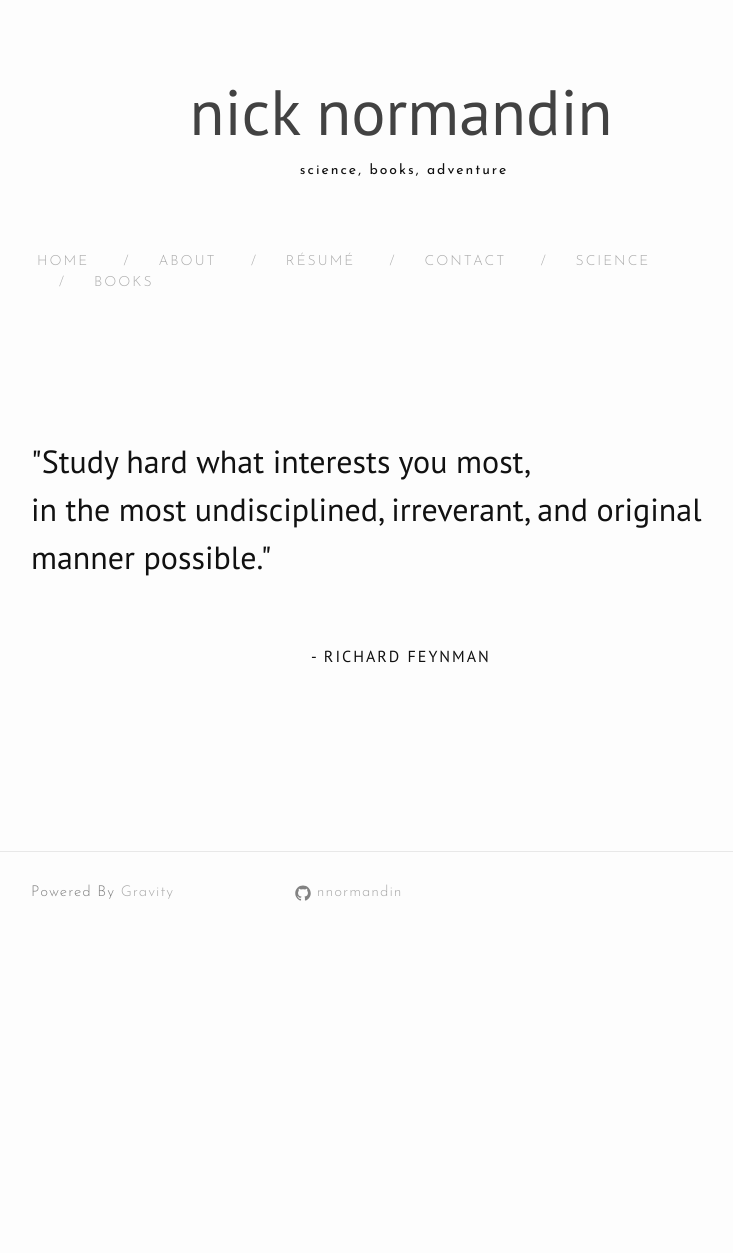
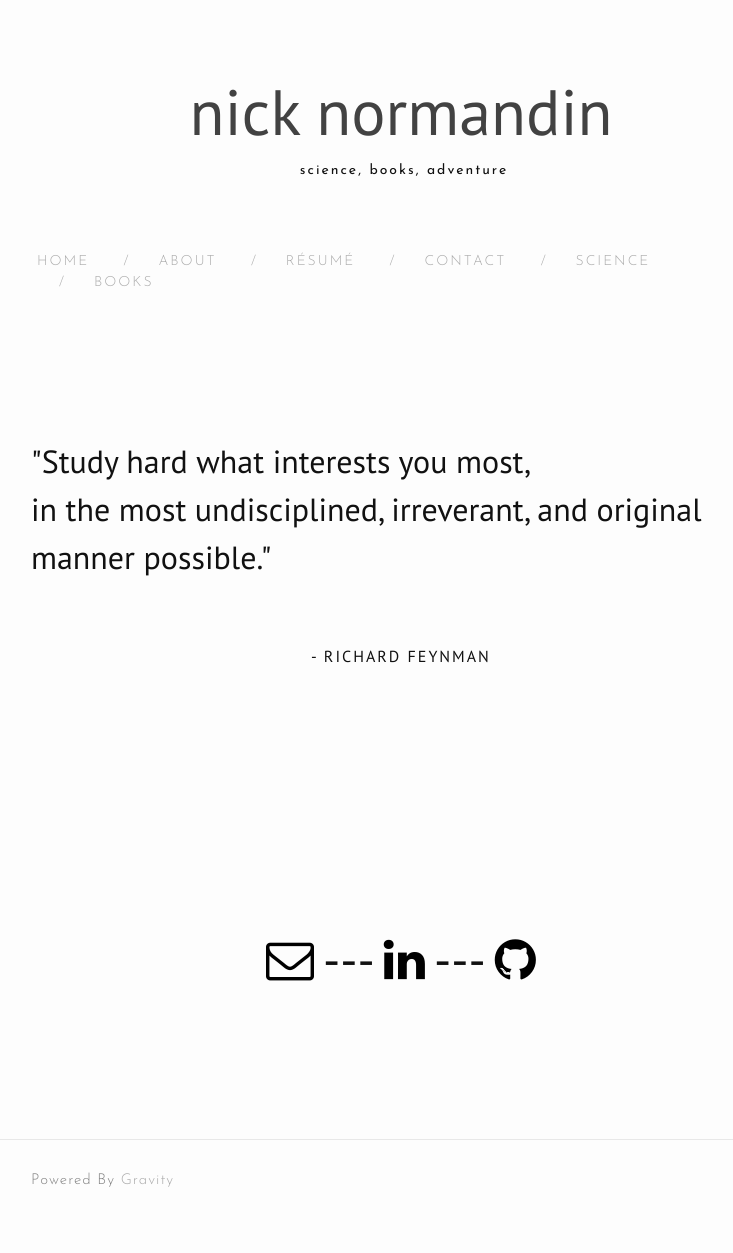
Before and after one commit to nnormandin/nnormandin.github.io, a Jekyll site: the page built from index.html, in a window 1280 px wide. Shown: the whole page, without its empty margins (239-972 px from the left). Built offline with Jekyll 4.4.1, drawn with Linux system fonts in a browser that asks for light colours; nearby versions of some CDN libraries; the list of posts is cut into pages by our own code; before the commit the page ends 965 px from its top, so only the background shows below that.

Commit message:
change footer and contact

```diff
--- a/_includes/footer.html
+++ b/_includes/footer.html
@@ -12,19 +12,7 @@
       </div>
 
       <div class="footer-col footer-col-2 footer-content">
-        <ul class="social-media-list">
-          {% if site.github_username %}
-          <li>
-            {% include icon-github.html username=site.github_username %}
-          </li>
-          {% endif %}
 
-          {% if site.twitter_username %}
-          <li>
-            {% include icon-twitter.html username=site.twitter_username %}
-          </li>
-          {% endif %}
-        </ul>
       </div>
 
     </div>
--- a/index.html
+++ b/index.html
@@ -12,3 +12,22 @@ layout: default
 <br><br>
 <center><p><span class="manual"> - Richard Feynman</span></p></center>
 <br><br><br><br><br><br><br>
+<div>
+<center>
+<font size = "10">
+<br>
+<a href="mailto:nicholas.e.normandin@gmail.com">
+<i class="fa fa-envelope-o" style ="color: #000000"></i>
+</a> ---
+<a href="https://www.linkedin.com/in/nicholasnormandin/" style ="color: #000000">
+<i class="fa fa-linkedin" style ="color: #000000"></i>
+</a> ---
+
+<a href="https://github.com/nnormandin" style ="color: #000000">
+<i class="fa fa-github" style ="color: #000000"></i>
+</a>
+<br><br>
+</font>
+</center>
+</div>
+<br><br><br>
```
Also changed, not shown: contact.md (+8 -4 lines).
